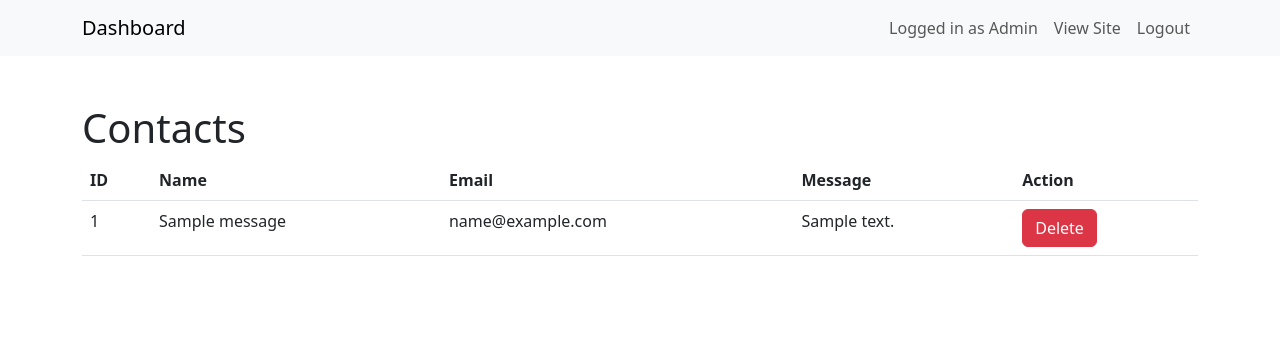
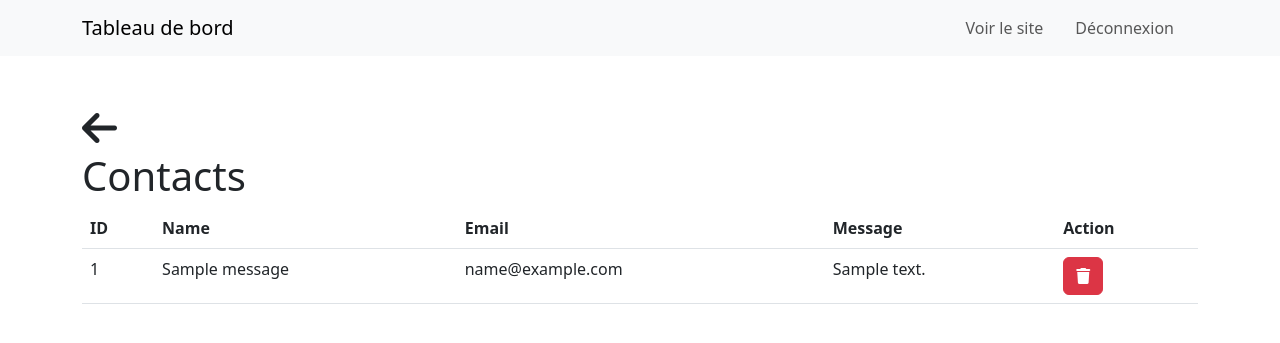
Before and after one commit to Haithemkoriche/acadmey_marame_school_gestion_inscription, a PHP site: page /admin/contact.php in a window 1280 px wide. Shown: the top 343 px of the page. Run offline with PHP 8.4, Linux system fonts and the light colour scheme; tables that the repository leaves empty or names only in its code hold one stand-in row (values such as "Sample post").

Commit message:
contact fix

```diff
--- a/admin/contact.php
+++ b/admin/contact.php
@@ -6,30 +6,29 @@
   <meta charset="UTF-8">
   <meta name="viewport" content="width=device-width, initial-scale=1.0">
   <link rel="stylesheet" href="../asstes/bootstrap/css/bootstrap.min.css">
+  <link rel="stylesheet" href="../asstes/fonts/css/all.min.css">
+
   <title>Dashboard</title>
 </head>
 
 <body>
-  <!-- Navbar -->
+  <!-- Barre de navigation -->
   <nav class="navbar navbar-expand-lg navbar-light bg-light">
     <div class="container">
-      <a class="navbar-brand" href="#">Dashboard</a>
+      <a class="navbar-brand" href="#">Tableau de bord</a>
       <ul class="navbar-nav ml-auto">
-        <li class="nav-item">
-          <span class="nav-link">Logged in as Admin</span>
+        <li class="nav-item me-3">
+          <a class="nav-link" href="#">Voir le site</a>
         </li>
-        <li class="nav-item">
-          <a class="nav-link" href="#">View Site</a>
-        </li>
-        <li class="nav-item">
-          <button id="btn-logout" class="btn btn-link nav-link">Logout</button>
+        <li class="nav-item me-3">
+          <button id="btn-logout" class="btn btn-link nav-link">Déconnexion</button>
         </li>
       </ul>
     </div>
   </nav>
   <!-- Contacts -->
   <div id="contacts" class="content container mt-5 mb-5">
-    <h1>Contacts</h1>
+    <h1> <a class="nav-link" href="../admin.php"><i class="fa fa-arrow-left"></i> </a>Contacts</h1>
 
     <?php
 
@@ -70,7 +69,7 @@
         echo '<td>' . $row["email_contact"] . '</td>';
         echo '<td>' . $row["message_contact"] . '</td>';
         echo '<td>
-              <a href="?delete_ms=' . $row["id_contact"] . '" class="btn btn-danger" onclick="return confirm(\'Are you sure you want to delete this message?\')">Delete</a>
+              <a href="?delete_ms=' . $row["id_contact"] . '" class="btn btn-danger" onclick="return confirm(\'Are you sure you want to delete this message?\')"><i class="fas fa-trash"></i></a>
             </td>';
         echo '</tr>';
       }
```
Also changed, not shown: index.php (+20 -15 lines).
